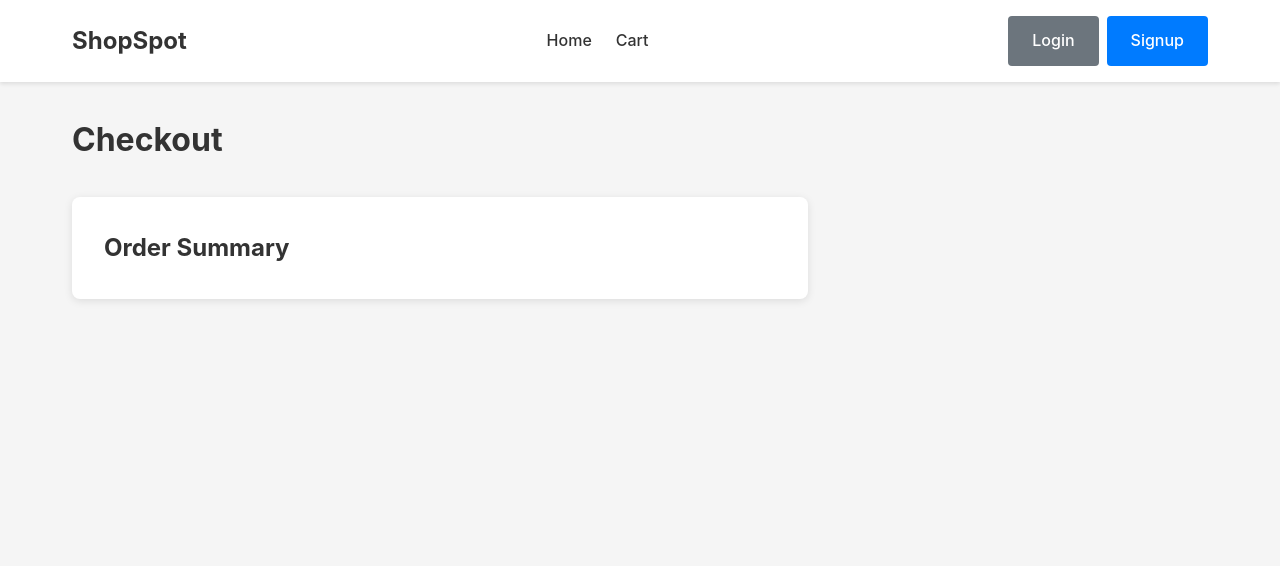
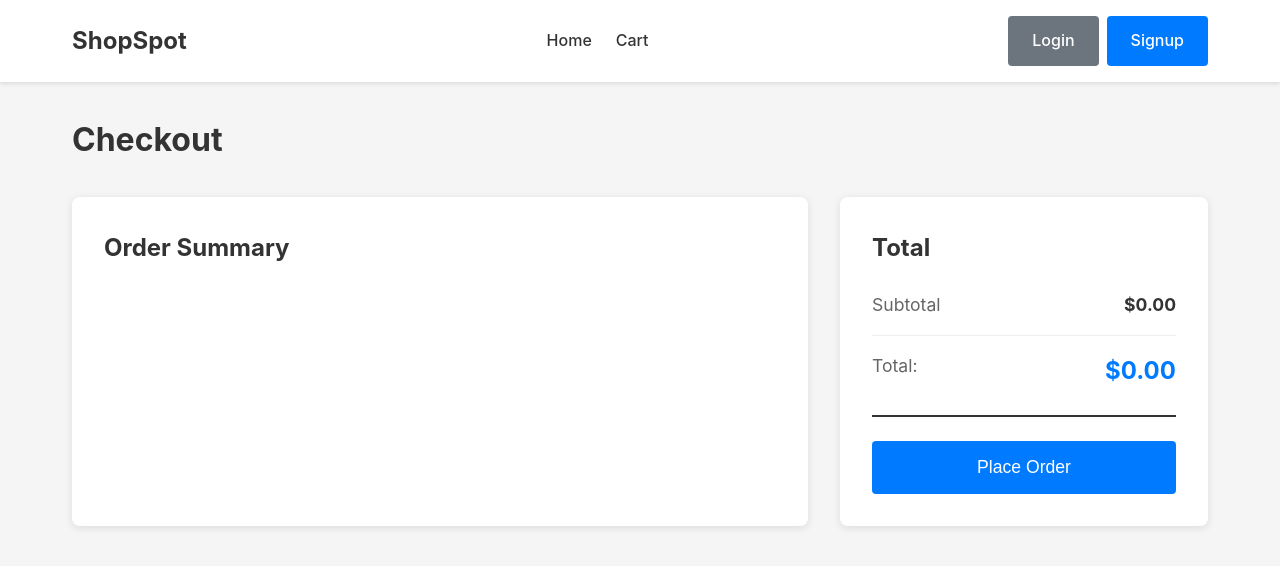
Before and after one commit to NehaShingi/ecommerce-react-app, a React (Vite) app: page /checkout in a window 1280 px wide. Shown: the top 566 px of the page. Built offline with nearby package versions, Linux system fonts and the light colour scheme.

Commit message:
Complete cart and checkout functionality

```diff
--- a/src/context/CartContext.jsx
+++ b/src/context/CartContext.jsx
@@ -1,5 +1,5 @@
 import { useContext,createContext, useState } from "react";
-import getProductById from "..data/prodcuts.js"
+import {getProductById} from "../data/products"
 
 export const CartContext= createContext(null);
 
@@ -39,7 +39,19 @@ export default function CartProvider({children}){
         setCartItems(cartItems.map((item)=> item.id === productId ? {...item, quantity} : item))
     }
 
-    return <CartContext.Provider value={{cartItems, addToCart, getCartItemsWithProducts, removeFromCart, updateQuantity}}>{children}</CartContext.Provider>
+    function getCartTotal(){
+        const total= cartItems.reduce((total,item)=>{
+            const product=getProductById(item.id)
+            return total+ (product ? product.price * item.quantity : 0);
+        },0)
+        return total;
+    }
+
+    function clearCart(){
+        setCartItems([]);
+    }
+
+    return <CartContext.Provider value={{cartItems, addToCart, getCartItemsWithProducts, removeFromCart, updateQuantity,getCartTotal, clearCart}}>{children}</CartContext.Provider>
 }
 
 export function useCart(){
--- a/src/pages/Checkout.jsx
+++ b/src/pages/Checkout.jsx
@@ -1,8 +1,20 @@
 import {useCart} from "../context/CartContext"
 
 const Checkout = () => {
-  const {getCartItemsWithProducts, updateQuantity, removeFromCart}=useCart();
+  const {getCartItemsWithProducts,
+        updateQuantity,
+        removeFromCart,
+        getCartTotal,
+        clearCart
+  }=useCart();
+
   const cartItems=getCartItemsWithProducts();
+  const total= getCartTotal();
+
+  function placeOrder(){
+    alert("Successful Order!");
+    clearCart();
+  }
 
   return (
     <div className="page">
@@ -12,7 +24,7 @@ const Checkout = () => {
           <div className="checkout-items">
             <h2 className="checkout-section--title">Order Summary</h2>
             {cartItems.map((item)=>(
-              <div className="checkout-item">
+              <div className="checkout-item" key={item.id}>
                 <img
                   src={item.product.image}
                   alt={item.product.name}
@@ -42,6 +54,24 @@ const Checkout = () => {
               </div>
             ))}
           </div>
+
+          <div className="checkout-summary">
+            <h2 className="checkout-section-title">Total</h2>
+            <div className="checkout-total">
+              <p className="checkout-total-label">Subtotal</p>
+              <p className="checkout-total-value">${total.toFixed(2)}</p>
+            </div>
+
+            <div className="checkout-total">
+              <p className="checkout-total-label">Total:</p>
+              <p className="checkout-total-value checkout-total-final"> ${total.toFixed(2)}</p>
+            </div>
+
+            <button className="btn btn-primary btn-large btn-block"
+              onClick={placeOrder}
+            > Place Order</button>
+          </div>
+
         </div>
       </div>
     </div>
```
